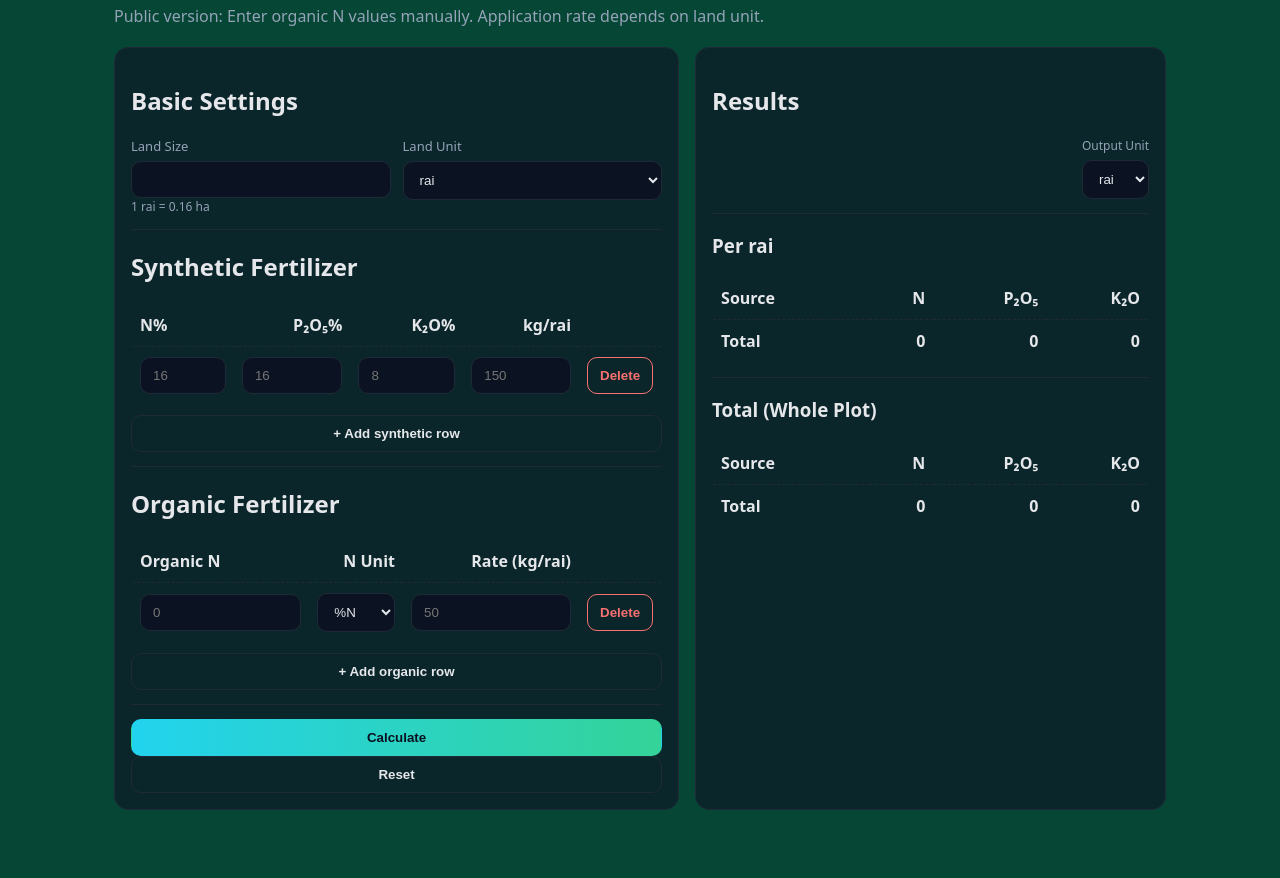
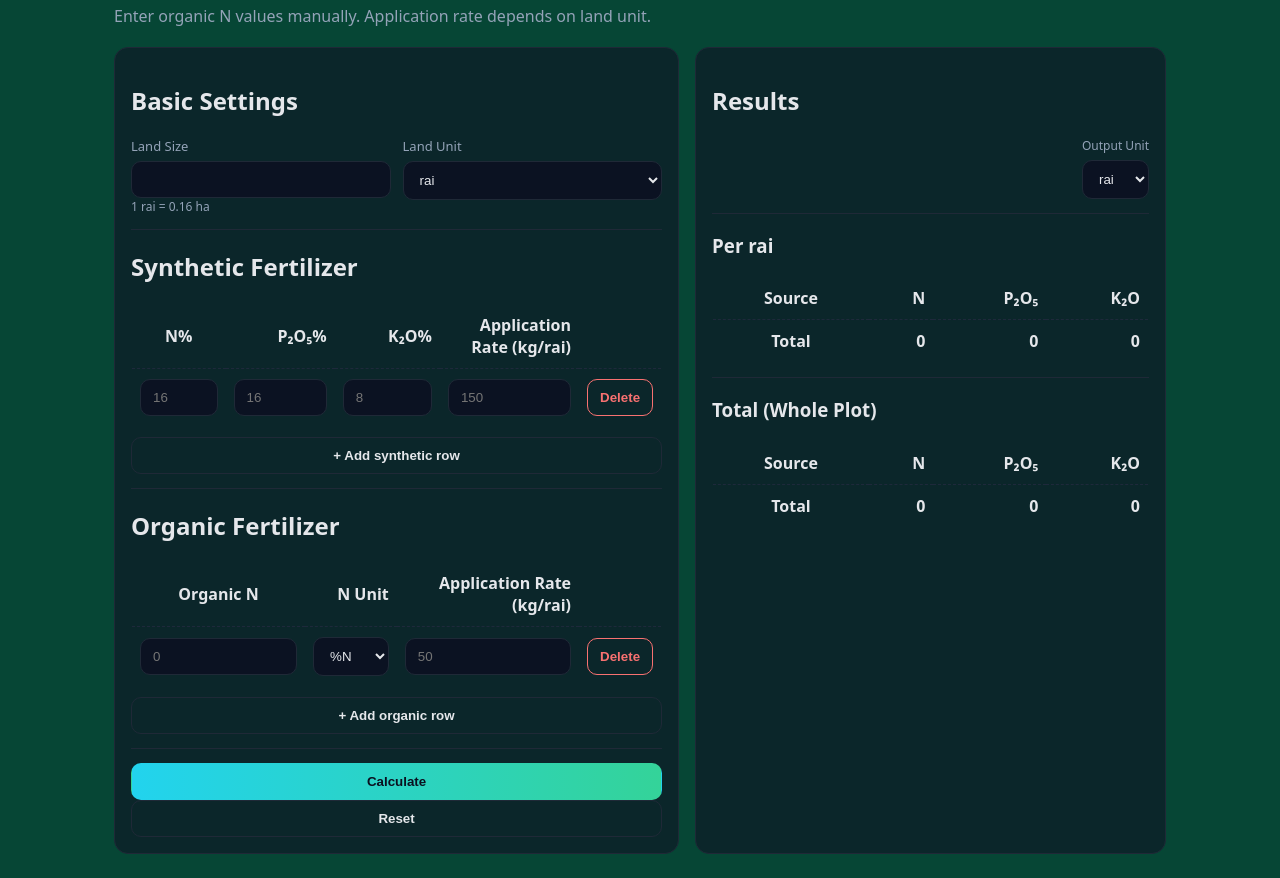
Before and after one commit to supida-faa/nutrient-calculator, a plain HTML site: page index.html in a window 1280 px wide. Shown: the part 68-946 px from the top of the page. Before the commit the page ends 902 px from the top, so only its background shows below. Drawn offline with Linux system fonts and the light colour scheme.

Commit message:
change application rate label

```diff
--- a/index.html
+++ b/index.html
@@ -24,7 +24,7 @@
     .btn-danger{background:transparent;border-color:var(--danger);color:var(--danger)}
     table{width:100%;border-collapse:collapse;border:1px solid var(--border);overflow:hidden;border-radius:12px}
     th,td{padding:10px 8px;border-bottom:1px dashed #1e293b;text-align:right}
-    th:first-child,td:first-child{text-align:left}
+    th:first-child,td:first-child{text-align:center}
     tfoot td{font-weight:700}
     .small{font-size:12px;color:var(--muted)}
     .tag{display:inline-block;padding:4px 8px;border:1px solid var(--border);border-radius:999px;font-size:12px;color:var(--muted);margin-right:6px;margin-bottom:4px}
@@ -35,7 +35,7 @@
 <body>
   <div class="container">
     <h1>Crop Nutrient Calculator (Public)</h1>
-    <p class="lead">Public version: Enter organic N values manually. Application rate depends on land unit.</p>
+    <p class="lead">Enter organic N values manually. Application rate depends on land unit.</p>
 
     <div class="grid grid-2">
       <section class="card">
@@ -139,11 +139,11 @@
     function rateUnitLabel() { return currentUnit() === 'ha' ? 'kg/ha' : 'kg/rai'; }
 
     function updateRateLabels() {
-      const u = rateUnitLabel();
+      const unit = currentUnit() === 'ha' ? 'ha' : 'rai';
       const head = $('#chemRateHead');
-      if (head) head.textContent = u;
+      if (head) head.textContent = `Application Rate (kg/${unit})`;
       const oh = $('#organicRateHead');
-      if (oh) oh.textContent = `Rate (${u})`;
+      if (oh) oh.textContent = `Application Rate (kg/${unit})`;
     }
 
     function makeChemRow(n = 16, p = 16, k = 8, rate = 150) {
@@ -270,6 +270,8 @@
       const nChemPer = outPerUnit(nChemHa);
       const nOrgPer = outPerUnit(nOrgHa);
       const nTotPer = outPerUnit(nTotHa);
+      const nPer = $('#nSummaryPer');
+      if (nPer) nPer.textContent = `N total: ${fmt(nTotPer)} | N from synthetic: ${fmt(nChemPer)} | N from organic: ${fmt(nOrgPer)}`;
 
       const tot = $('#totalBody');
       tot.innerHTML = '';
@@ -290,6 +292,8 @@
       const nChemTot = nChemHa * areaHa;
       const nOrgTot = nOrgHa * areaHa;
       const nTotTot = nTotHa * areaHa;
+      const nTot = $('#nSummaryTot');
+      if (nTot) nTot.textContent = `N total (plot): ${fmt(nTotTot)} | N from synthetic: ${fmt(nChemTot)} | N from organic: ${fmt(nOrgTot)}`;
     }
 
     $('#addChemBtn').onclick = () => makeChemRow();
```
